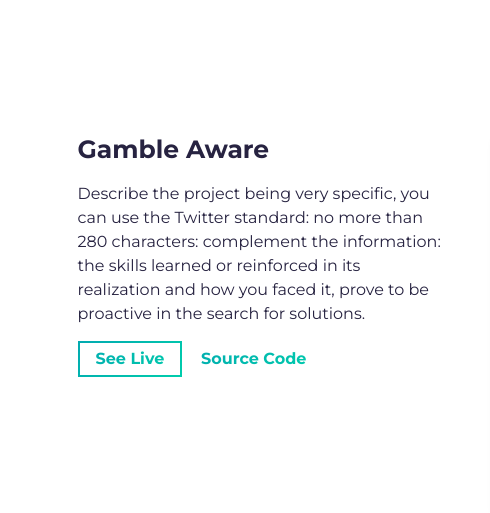
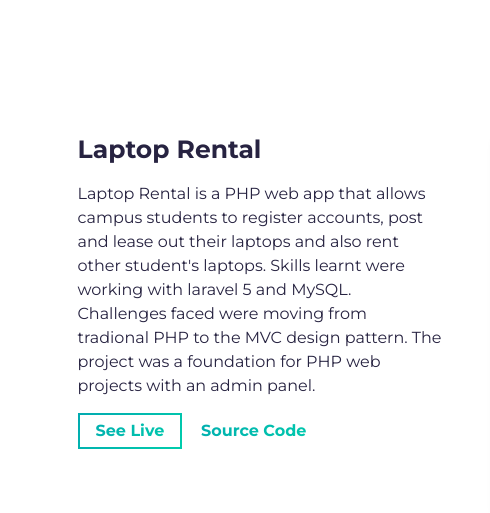
Before and after one commit to obara501/myportfolio, a website built with Parcel: page src/index.html in a window 1280 px wide. Shown: the part 1380-1893 px from the top of the page, 0-490 px from the left. Built offline with nearby package versions, Linux system fonts and the light colour scheme.

Commit message:
add first project

```diff
--- a/src/index.html
+++ b/src/index.html
@@ -112,12 +112,13 @@
           <div class="row">
             <div class="col-lg-4 col-sm-12">
               <div class="project-wrapper__text load-hidden">
-                <h3 class="project-wrapper__text-title">Gamble Aware</h3>
+                <h3 class="project-wrapper__text-title">Laptop Rental</h3>
                 <div>
                   <p class="mb-4">
-                    Describe the project being very specific, you can use the Twitter standard: no more than 280 characters:
-                    complement the information: the skills learned or reinforced in its realization and how you faced it,
-                    prove to be proactive in the search for solutions.
+                    Laptop Rental is a PHP web app that allows campus students to register accounts, post and
+                    lease out their laptops and also rent other student's laptops. Skills learnt were working with laravel 5 and MySQL.
+                    Challenges faced were moving from tradional PHP to the MVC design pattern. The project was a foundation for
+                    PHP web projects with an admin panel.
                   </p>
                 </div>
                 <a
@@ -140,7 +141,7 @@
             </div>
             <div class="col-lg-8 col-sm-12">
               <div class="project-wrapper__image load-hidden">
-                <a rel="noreferrer" href="#!" target="_blank">
+                <a rel="noreferrer" href="https://github.com/obara501/LaptopRental" target="_blank">
                   <div
                     data-tilt
                     data-tilt-max="4"
```
